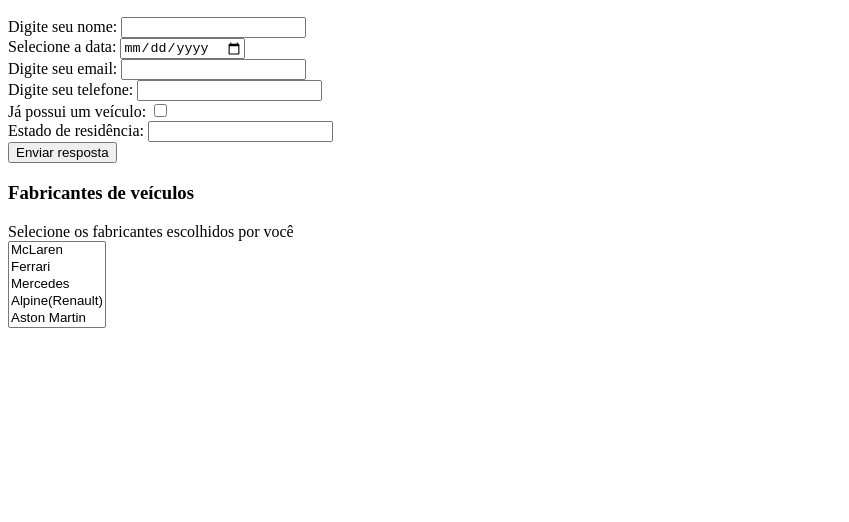
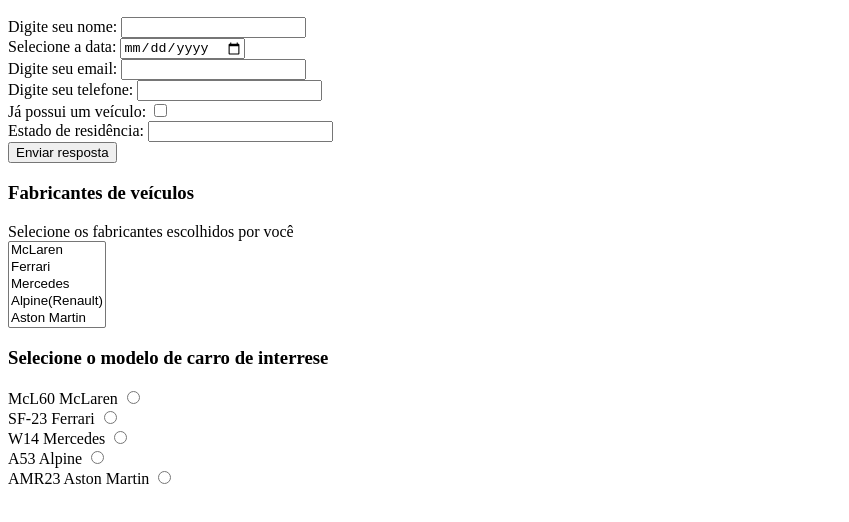
Before and after one commit to Belaginglass/Forms_sobre_carrosF1, a plain HTML site: page index.html in a window 1280 px wide. Shown: the part 110-632 px from the top of the page, without its empty margins (0-849 px from the left). Drawn offline with Linux system fonts and the light colour scheme.

Commit message:
Update index.html
Área pra selecionar o modelo do carro

```diff
--- a/index.html
+++ b/index.html
@@ -35,6 +35,18 @@
             <option value="alpine">Alpine(Renault)</option>
             <option value="astonmartin">Aston Martin</option>
         </select>
+
+        <h3>Selecione o modelo de carro de interrese</h3>
+        <label for="mcl60">McL60 McLaren</label>
+        <input type="radio" name="mcl60" id="mcl60" value="mcl60"> <br>
+        <label for="sf23">SF-23 Ferrari</label>
+        <input type="radio" name="sf23" id="sf23" value="sf23"> <br>
+        <label for="w14">W14 Mercedes</label>
+        <input type="radio" name="w14" id="w14" value="w14"> <br>
+        <label for="a53">A53 Alpine</label>
+        <input type="radio" name="a53" id="a53" value="a53"> <br>
+        <label for="amr23">AMR23 Aston Martin</label>
+        <input type="radio" name="amr23" id="amr23" value="amr23"> <br>
     </form>
 </body>
 
```
